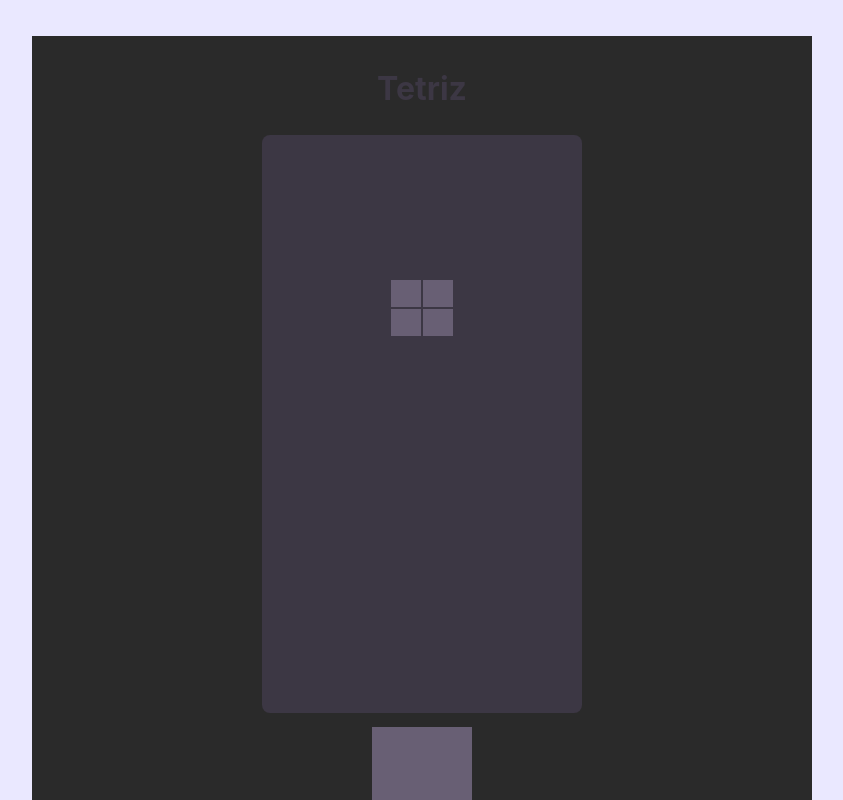
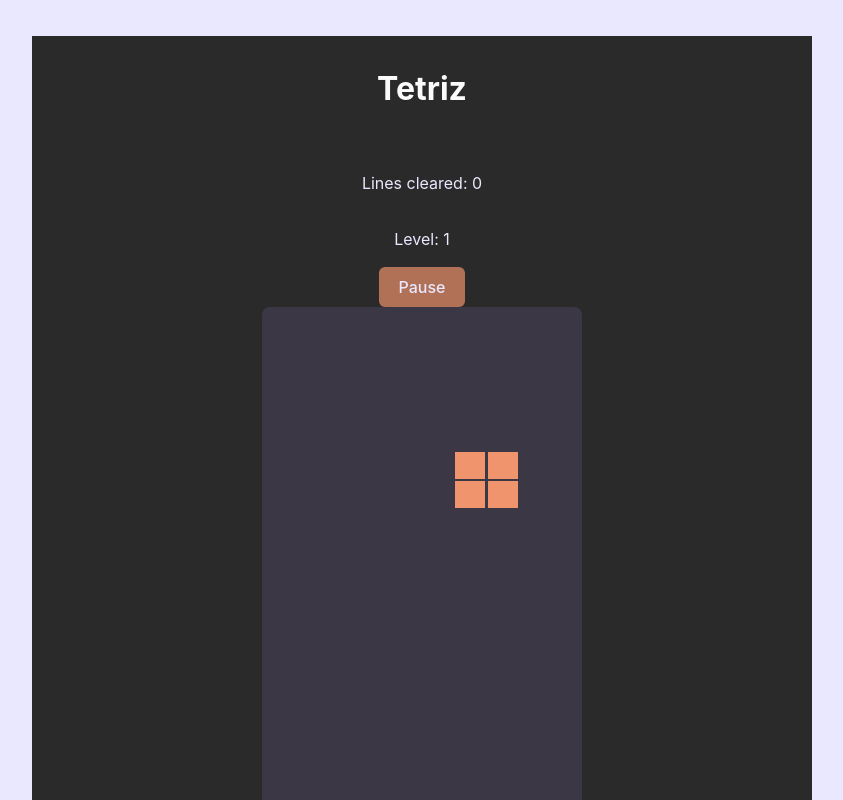
Before and after one commit to Adam-Robson/tetrix, a React (Vite) app: page / in a window 1280 px wide. Shown: the top 800 px of the page, without its empty margins (230-1073 px from the left). Built offline with nearby package versions, Linux system fonts and the light colour scheme.

Commit message:
implement the preview piece component and debyg

```diff
--- a/src/App.css
+++ b/src/App.css
@@ -13,6 +13,7 @@
   justify-content: center;
   width: 100%;
   background-color: #2a2a2aff;
+  color: #fafafaff;
   padding: 0.5rem;
   margin: 0.25rem;
 }
--- /dev/null
+++ b/src/components/Controls.tsx
@@ -0,0 +1,39 @@
+import React from "react";
+import "./controls.css";
+
+interface ControlsProps {
+  running: boolean;
+  setRunning: (running: boolean) => void;
+  clearedLines: number;
+  level: number;
+  gameOver: boolean;
+}
+
+const Controls: React.FC<ControlsProps> = ({
+  running,
+  setRunning,
+  clearedLines,
+  level,
+  gameOver,
+}) => {
+  const handlePause = () => {
+    if (!gameOver) setRunning(!running);
+  };
+
+  return (
+    <div className="controls">
+      <p>Lines cleared: {clearedLines}</p>
+      <p>Level: {level}</p>
+      {gameOver && <div className="game-over">Game Over</div>}
+      <button
+        className="pause-button"
+        onClick={handlePause}
+        disabled={gameOver}
+      >
+        {running ? "Pause" : "Resume"}
+      </button>
+    </div>
+  );
+};
+
+export default Controls;
--- a/src/components/GameBoard.tsx
+++ b/src/components/GameBoard.tsx
@@ -2,14 +2,17 @@ import { useState, useEffect, useCallback } from "react";
 import type { TBoard } from "../types/board";
 import type { TTetromino } from "../types/tetromino";
 import { getRandomTetromino, rotateTetromino } from "../utils/tetromino";
-import { createEmptyBoard } from "../utils/board";
-import { checkCollision } from "../utils/board";
-import { clearFullLines } from "../utils/board";
+import {
+  createEmptyBoard,
+  checkCollision,
+  clearFullLines,
+} from "../utils/board";
 import { calculateSpeed } from "../utils/game";
 import PreviewPiece from "./PreviewPiece";
+import Controls from "./Controls";
 import "./gameboard.css";
 
-export default function GameBoard() {
+const GameBoard: React.FC = () => {
   const [board, setBoard] = useState<TBoard>(createEmptyBoard());
   const [speed, setSpeed] = useState<number>(1000);
   const [level, setLevel] = useState<number>(1);
@@ -30,60 +33,52 @@ export default function GameBoard() {
 
   const lockPiece = useCallback(() => {
     setBoard((prevBoard) => {
-      const updatedGameBoard = [...prevBoard].map((row) => [...row]); // Deep copy
+      const updatedBoard = [...prevBoard].map((row) => [...row]);
 
-      currentPiece.shape.forEach((row, i) => {
-        row.forEach((cell, j) => {
+      currentPiece.shape.forEach((row, rowIdx) => {
+        row.forEach((cell, colIdx) => {
           if (cell !== 0) {
-            const boardY = currentPiece.position.y + i;
-            const boardX = currentPiece.position.x + j;
+            const boardY = currentPiece.position.y + rowIdx;
+            const boardX = currentPiece.position.x + colIdx;
 
             if (
               boardY >= 0 &&
-              boardY < updatedGameBoard.length &&
+              boardY < updatedBoard.length &&
               boardX >= 0 &&
-              boardX < updatedGameBoard[0].length
+              boardX < updatedBoard[0].length
             ) {
-              updatedGameBoard[boardY][boardX] = currentPiece.color;
+              updatedBoard[boardY][boardX] = currentPiece.color;
             }
           }
         });
       });
 
-      try {
-        const { newBoard, clearedRows } = clearFullLines(updatedGameBoard);
-        setClearedLines((prevLines) => {
-          const totalClearedLines = prevLines + clearedRows;
+      const { newBoard, clearedRows } = clearFullLines(updatedBoard);
+      setClearedLines((prev) => {
+        const totalCleared = prev + clearedRows;
+        if (Math.floor(totalCleared / 10) > level - 1) {
+          setLevel((prevLevel) => prevLevel + 1);
+          setSpeed(calculateSpeed(level + 1));
+        }
+        return totalCleared;
+      });
 
-          if (Math.floor(totalClearedLines / 10) > level - 1) {
-            setLevel((prevLevel) => prevLevel + 1);
-            setSpeed(calculateSpeed(level + 1)); // Adjust speed based on new level
-          }
-
-          return totalClearedLines;
-        });
       return newBoard;
-      } catch (error) {
-        console.error("Error clearing full lines:", error);
-        return prevBoard;
-      }
     });
 
     const newPiece = {
       ...nextPiece,
-      position: {
-        x: 4,
-        y: 0,
-      },
+      position: { x: 4, y: 0 },
     };
 
     if (checkCollision(newPiece.shape, board, newPiece.position)) {
       setGameOver(true);
       return;
     }
+
     setCurrentPiece(newPiece);
     setNextPiece(getRandomTetromino());
-  }, [level, board, currentPiece, nextPiece]);
+  }, [board, currentPiece, nextPiece, level]);
 
   const movePiece = useCallback(
     (direction: "left" | "right" | "down") => {
@@ -97,10 +92,7 @@ export default function GameBoard() {
           return { ...prev, position: newPosition };
         }
 
-        if (direction === "down") {
-          lockPiece();
-        }
-
+        if (direction === "down") lockPiece();
         return prev;
       });
     },
@@ -113,19 +105,25 @@ export default function GameBoard() {
       if (!checkCollision(rotatedShape, board, prev.position)) {
         return { ...prev, shape: rotatedShape };
       }
-      return prev; // Revert to previous state if collision occurs
+      return prev;
     });
   }, [board]);
 
   useEffect(() => {
     const handleKeyPress = (e: KeyboardEvent) => {
+      if (gameOver) return;
+
+      if (e.code === "Space") {
         e.preventDefault();
-      if (gameOver || !running) return;
+        setRunning((prev) => !prev);
+      }
 
+      if (running) {
         if (e.key === "ArrowLeft") movePiece("left");
         if (e.key === "ArrowRight") movePiece("right");
         if (e.key === "ArrowDown") movePiece("down");
         if (e.key === "ArrowUp") rotatePiece();
+      }
     };
 
     window.addEventListener("keydown", handleKeyPress);
@@ -139,7 +137,6 @@ export default function GameBoard() {
       if (gameOver || !running) return;
 
       const elapsedTime = currentTime - lastAnimationFrame;
-
       if (elapsedTime > speed) {
         movePiece("down");
         setLastAnimationFrame(currentTime);
@@ -148,29 +145,34 @@ export default function GameBoard() {
     };
 
     animationFrameId = requestAnimationFrame(gameLoop);
-
     return () => cancelAnimationFrame(animationFrameId);
   }, [lastAnimationFrame, running, gameOver, speed, movePiece]);
 
   return (
-    <>
+    <div className="gameboard-container">
+      <Controls
+        running={running}
+        setRunning={setRunning}
+        clearedLines={clearedLines}
+        level={level}
+        gameOver={gameOver}
+      />
       <div className="gameboard">
         {board.map((row, i) =>
           row.map((cell, j) => {
-            const isCurrentPieceCell = currentPiece.shape.some(
-              (pieceRow, pieceRowIdx) =>
-                pieceRow.some(
-                  (pieceCell, pieceCellIdx) =>
-                    pieceCell !== 0 &&
-                    currentPiece.position.y + pieceRowIdx === i &&
-                    currentPiece.position.x + pieceCellIdx === j
+            const isCurrentPieceCell = currentPiece.shape.some((r, p) =>
+              r.some(
+                (value, c) =>
+                  value !== 0 &&
+                  currentPiece.position.y + p === i &&
+                  currentPiece.position.x + c === j
               )
             );
 
             return (
               <div
                 key={`${i}-${j}`}
-                className={`cell ${isCurrentPieceCell ? "active" : ""}`}
+                className="cell"
                 style={{
                   backgroundColor: isCurrentPieceCell
                     ? currentPiece.color
@@ -182,14 +184,8 @@ export default function GameBoard() {
         )}
       </div>
       <PreviewPiece shape={nextPiece.shape} color={nextPiece.color} />
-      <p>Lines cleared: {clearedLines}</p>
-      <p>Level: {level}</p>
-      {gameOver && <div className="game-over">Game Over</div>}
-      <div className="pause-button-container">
-        <button onClick={() => setRunning(!running)} className="pause-button">
-          {running ? "Pause" : "Resume"}
-        </button>
     </div>
-    </>
   );
-}
+};
+
+export default GameBoard;
--- a/src/components/PreviewPiece.tsx
+++ b/src/components/PreviewPiece.tsx
@@ -1,24 +1,25 @@
+import React from "react";
+import "./preview-piece.css";
+
 interface PreviewPieceProps {
   shape: number[][];
   color: string;
 }
 
-import "./preview-piece.css";
-
-export default function PreviewPiece({ shape, color }: PreviewPieceProps) {
-  return (
+const PreviewPiece: React.FC<PreviewPieceProps> = ({ shape, color }) => (
   <div className="preview-piece">
-      {shape.map((row, rowIdx) =>
-        row.map((cell, colIdx) => (
+    {shape.map((row, rowIndex) =>
+      row.map((cell, colIndex) => (
         <div
-            key={`${rowIdx}-${colIdx}`}
+          key={`${rowIndex}-${colIndex}`}
+          className={`preview-cell ${cell !== 0 ? "active" : ""}`}
           style={{
-              backgroundColor: cell !== 0 ? color : "#ddf45bff;",
+            backgroundColor: cell !== 0 ? color : "transparent",
           }}
-            className="preview-cell"
         ></div>
       ))
     )}
   </div>
 );
-}
+
+export default PreviewPiece;
--- /dev/null
+++ b/src/components/controls.css
@@ -0,0 +1,30 @@
+.controls {
+  background-color: transparent;
+  color: var(--text);
+  display: flex;
+  flex-direction: column;
+  align-items: center;
+  justify-content: center;
+  margin-top: 20px;
+}
+
+.pause-button {
+  background-color: var(--ii);
+  color: var(--text);
+  padding: 10px 20px;
+  font-size: 16px;
+  cursor: pointer;
+  border: none;
+  border-radius: 5px;
+}
+
+.pause-button:disabled {
+  cursor: not-allowed;
+}
+
+.game-over {
+  color: var(--text);
+  font-size: 20px;
+  font-weight: bold;
+  margin: 10px 0;
+}
--- a/src/components/gameboard.css
+++ b/src/components/gameboard.css
@@ -1,3 +1,14 @@
+.gameboard-container {
+  display: flex;
+  flex-direction: column;
+  align-items: center;
+  justify-content: center;
+  max-width: 500px;
+  width: 100%;
+  margin: 0 auto;
+  height: 100%;
+}
+
 .gameboard {
   display: grid;
   grid-template-rows: repeat(20, 1fr);
--- a/src/components/preview-piece.css
+++ b/src/components/preview-piece.css
@@ -1,14 +1,14 @@
 .preview-piece {
-  width: 100px;
-  height: 100px;
   display: grid;
-  grid-template-rows: repeat(6, 1fr);
+  grid-template-rows: repeat(6, 1.3rem);
+  grid-template-columns: repeat(6, 1.3rem);
   gap: 2px;
   background-color: var(--primary);
-  margin: 0.88rem;
+  margin: 0.12rem;
 }
 
 .preview-cell {
-  width: 100%;
-  height: 100%;
+  width: 20px;
+  height: 20px;
+  border: 1px solid #333;
 }
--- a/src/constants/tetromino.ts
+++ b/src/constants/tetromino.ts
@@ -1,44 +1,44 @@
 export const SHAPES = {
-  I: { shape: [[1, 1, 1, 1]], color: "#3c3744ff" },
+  I: { shape: [[0, 1, 1, 1, 1, 0]], color: "#3c3744ff" },
   O: {
     shape: [
-      [1, 1],
-      [1, 1],
+      [0, 0, 1, 1, 0, 0],
+      [0, 0, 1, 1, 0, 0],
     ],
-    color: "#685f74ff",
+    color: "#ef946cff",
   },
   T: {
     shape: [
-      [1, 1, 1],
-      [0, 1, 0],
+      [0, 1, 1, 1, 0, 0],
+      [0, 0, 1, 0, 0, 0],
     ],
     color: "#b07156ff",
   },
   S: {
     shape: [
-      [0, 1, 1],
-      [1, 1, 0],
+      [0, 0, 1, 1, 0, 0],
+      [0, 1, 1, 0, 0, 0],
     ],
     color: "#e3d26fff",
   },
   Z: {
     shape: [
-      [1, 1, 0],
-      [0, 1, 1],
+      [0, 1, 1, 0, 0, 0],
+      [0, 0, 1, 1, 0, 0],
     ],
-    color: "#2d3142ff",
+    color: "#2e3199ff",
   },
   J: {
     shape: [
-      [1, 0, 0],
-      [1, 1, 1],
+      [0, 1, 0, 0, 0, 0],
+      [0, 1, 1, 1, 0, 0],
     ],
     color: "#76877dff",
   },
   L: {
     shape: [
-      [0, 0, 1],
-      [1, 1, 1],
+      [0, 0, 0, 1, 0, 0],
+      [0, 1, 1, 1, 0, 0],
     ],
     color: "#c4a77dff",
   },
--- a/src/index.css
+++ b/src/index.css
@@ -16,15 +16,11 @@
   --primary: #685f74ff; /* chinese-violet */
   --secondary: #b07156ff; /* brown-sugar */
   --tertiary: #e3d26fff; /* citron */
-  --accent: #76877dff; /* battleship-gray */
-  --complement: #2d3142ff; /* gunmetal */
-
-  --atomic-tangerine: #ef946cff;
-  --ecru: #c4a77dff;
-  --cambridge-blue: #99c1b9ff;
-  --pear: #ddf45bff;
-  --thistle: #c9b1bdff;
-  --fulvous: #e8871eff;
+  --quaternary: #76877dff; /* battleship-gray */
+  --accent: #2d3142ff; /* gunmetal */
+  --i: #c4a77dff; /* ecru */
+  --ii: #c9b1bdff; /* thistle */
+  --iii: #ef946cff;
 }
 
 a {
```
Lines whose indentation alone changed are shown as unchanged.
